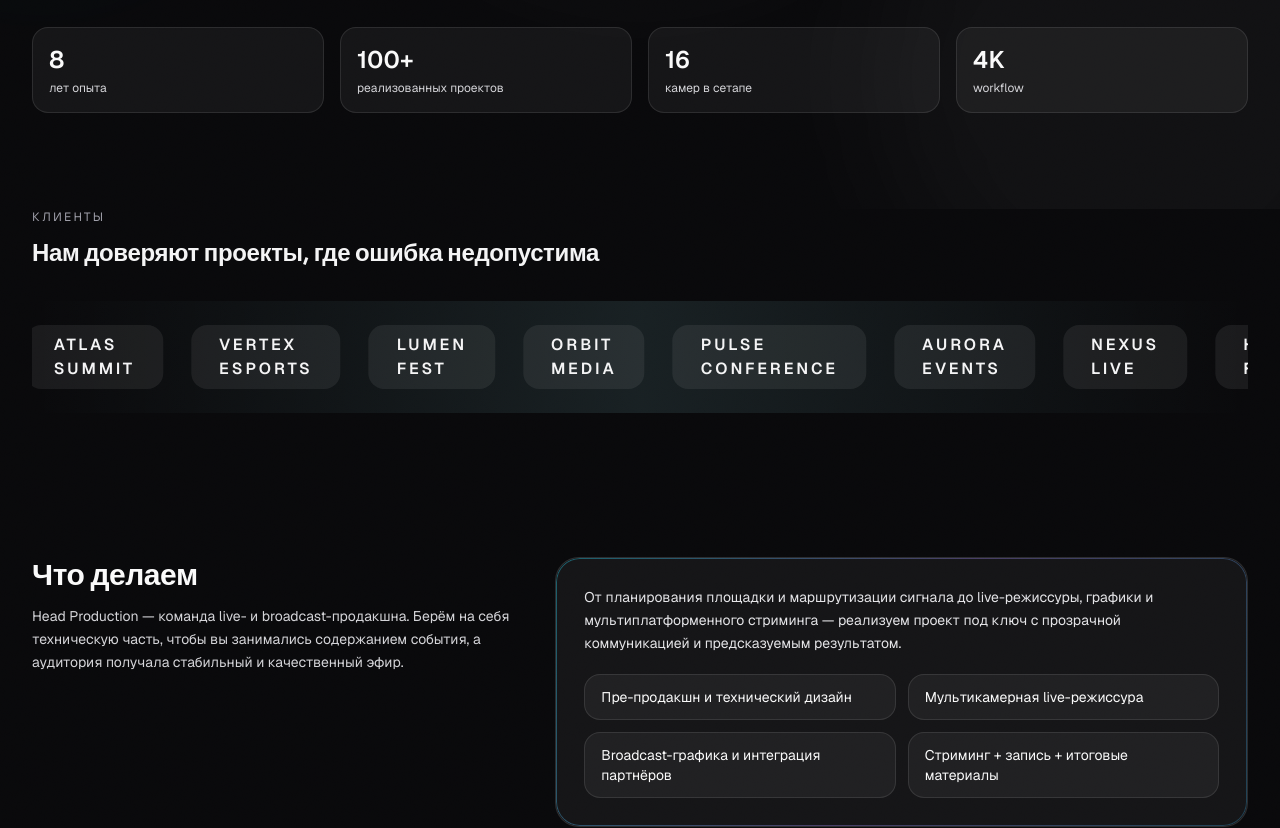
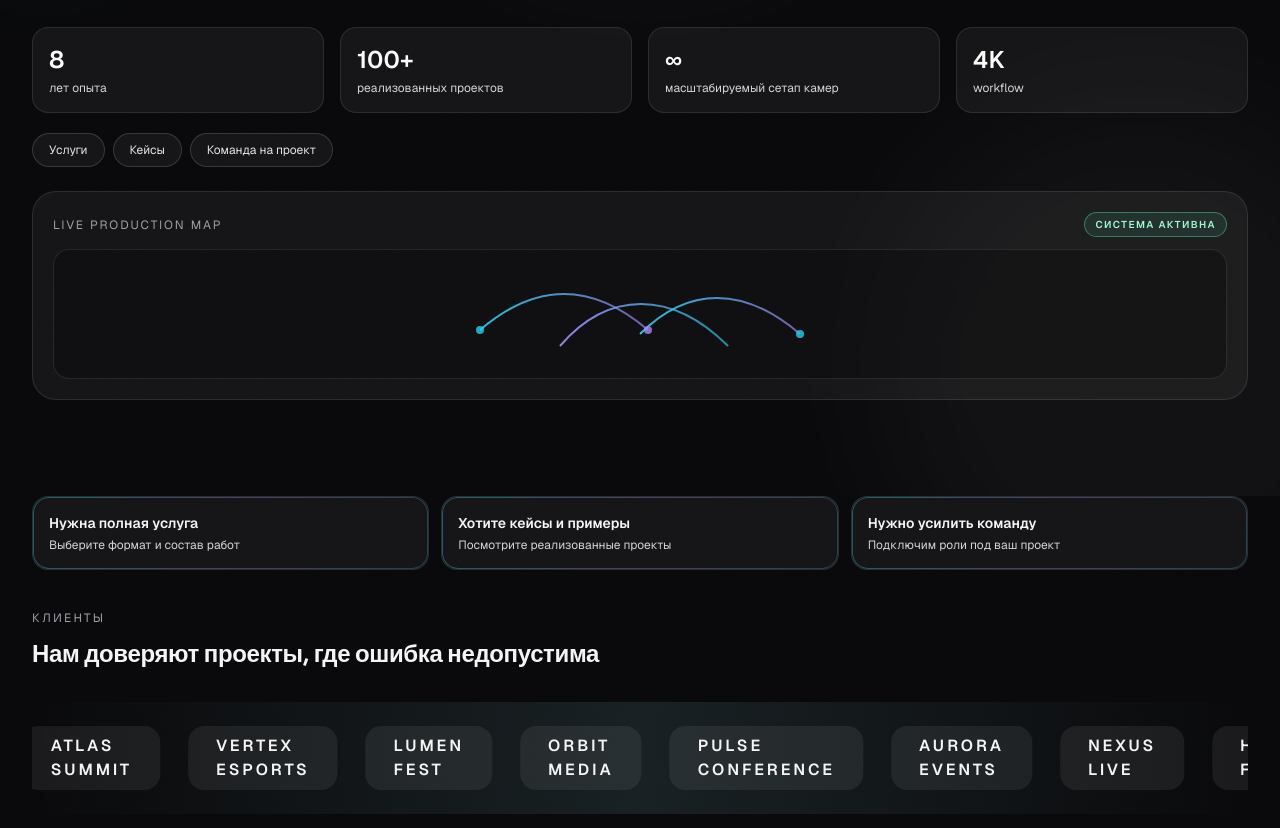
Before and after one commit to baryshnikovaxx/hpprod, a Next.js app: page / in a window 1280 px wide. Shown: the part 540-1368 px from the top of the page. Built offline with nearby package versions, Linux system fonts and the light colour scheme; no server answers.

Commit message:
update RU copy, header, logo, founders CV link

```diff
--- a/app/page.tsx
+++ b/app/page.tsx
@@ -48,8 +48,8 @@ export default function Home() {
 
             <p className="mt-5 max-w-xl text-base leading-relaxed text-zinc-300 md:text-lg">
               {isRu
-                ? "Конференции, концерты, фестивали, киберспорт и крупные события. Полный цикл — от технического дизайна до финального сигнала. До 16 камер, 4K workflow, более 100 реализованных проектов."
-                : "Conferences, concerts & festivals, esports and large-scale events. Full-cycle delivery — from technical design to the final signal. Up to 16 cameras, 4K workflow, 100+ events delivered."}
+                ? "Конференции, концерты, фестивали, киберспорт и крупные события. Полный цикл — от технического дизайна до финального сигнала. Масштабируемая многокамерная архитектура, 4K workflow и более 100 реализованных проектов."
+                : "Conferences, concerts & festivals, esports and large-scale events. Full-cycle delivery from technical design to final output. Scalable multi-camera architecture, 4K workflow, and 100+ events delivered."}
             </p>
 
             <div className="mt-8 flex flex-col gap-3 sm:flex-row sm:items-center">
@@ -72,7 +72,7 @@ export default function Home() {
               {[
                 { k: "8", v: isRu ? "лет опыта" : "years experience" },
                 { k: "100+", v: isRu ? "реализованных проектов" : "events delivered" },
-                { k: "16", v: isRu ? "камер в сетапе" : "cameras max" },
+                { k: "∞", v: isRu ? "масштабируемый сетап камер" : "scalable camera setup" },
                 { k: "4K", v: "workflow" },
               ].map((item) => (
                 <div
@@ -84,8 +84,90 @@ export default function Home() {
                 </div>
               ))}
             </div>
+
+            <div className="mt-5 flex flex-wrap gap-2">
+              {[
+                { href: "/services", label: isRu ? "Услуги" : "Services" },
+                { href: "/work", label: isRu ? "Кейсы" : "Case studies" },
+                { href: "/crew-solutions", label: isRu ? "Команда на проект" : "Crew solutions" },
+              ].map((item) => (
+                <a
+                  key={item.href}
+                  href={item.href}
+                  className="rounded-full border border-white/15 bg-white/5 px-4 py-2 text-xs text-zinc-200 transition-colors hover:border-cyan-200/60 hover:text-white"
+                >
+                  {item.label}
+                </a>
+              ))}
+            </div>
+
+            <div className="mt-6 rounded-3xl border border-white/10 bg-white/5 p-5">
+              <div className="flex items-center justify-between gap-3">
+                <p className="text-xs uppercase tracking-[0.16em] text-zinc-400">
+                  {isRu ? "Live production map" : "Live production map"}
+                </p>
+                <span className="rounded-full border border-emerald-300/40 bg-emerald-300/10 px-2.5 py-1 text-[10px] font-semibold uppercase tracking-[0.14em] text-emerald-200">
+                  {isRu ? "система активна" : "system active"}
+                </span>
+              </div>
+              <div className="mt-3 rounded-2xl border border-white/10 bg-zinc-950/40 p-4">
+                <svg viewBox="0 0 420 120" className="h-24 w-full">
+                  <path d="M10 80 C 80 20, 150 20, 220 80" stroke="url(#lineA)" strokeWidth="2.5" fill="none" />
+                  <path d="M110 100 C 170 30, 250 30, 320 100" stroke="url(#lineB)" strokeWidth="2.5" fill="none" />
+                  <path d="M210 85 C 270 25, 340 25, 410 85" stroke="url(#lineC)" strokeWidth="2.5" fill="none" />
+                  <circle cx="10" cy="80" r="5" fill="#22d3ee" className="animate-pulse" />
+                  <circle cx="220" cy="80" r="5" fill="#a78bfa" className="animate-pulse" />
+                  <circle cx="410" cy="85" r="5" fill="#22d3ee" className="animate-pulse" />
+                  <defs>
+                    <linearGradient id="lineA" x1="0" y1="0" x2="1" y2="0">
+                      <stop offset="0%" stopColor="#22d3ee" stopOpacity="0.9" />
+                      <stop offset="100%" stopColor="#a78bfa" stopOpacity="0.65" />
+                    </linearGradient>
+                    <linearGradient id="lineB" x1="0" y1="0" x2="1" y2="0">
+                      <stop offset="0%" stopColor="#a78bfa" stopOpacity="0.9" />
+                      <stop offset="100%" stopColor="#22d3ee" stopOpacity="0.65" />
+                    </linearGradient>
+                    <linearGradient id="lineC" x1="0" y1="0" x2="1" y2="0">
+                      <stop offset="0%" stopColor="#22d3ee" stopOpacity="0.9" />
+                      <stop offset="100%" stopColor="#a78bfa" stopOpacity="0.65" />
+                    </linearGradient>
+                  </defs>
+                </svg>
+              </div>
+            </div>
           </div>
 
+        </div>
+      </section>
+
+      <section className="mx-auto w-full max-w-[1400px] px-4 pb-10 sm:px-6 lg:px-8">
+        <div className="grid gap-3 md:grid-cols-3">
+          {[
+            {
+              href: "/services",
+              t: isRu ? "Нужна полная услуга" : "Need full-cycle services",
+              d: isRu ? "Выберите формат и состав работ" : "Select scope and delivery format",
+            },
+            {
+              href: "/work",
+              t: isRu ? "Хотите кейсы и примеры" : "Want real case studies",
+              d: isRu ? "Посмотрите реализованные проекты" : "Review recently delivered projects",
+            },
+            {
+              href: "/crew-solutions",
+              t: isRu ? "Нужно усилить команду" : "Need extra crew support",
+              d: isRu ? "Подключим роли под ваш проект" : "Add specialist roles to your production",
+            },
+          ].map((item) => (
+            <a
+              key={item.href}
+              href={item.href}
+              className="accent-border rounded-2xl border border-white/10 bg-white/5 p-4 transition-colors hover:border-cyan-200/60"
+            >
+              <div className="text-sm font-semibold text-zinc-100">{item.t}</div>
+              <div className="mt-1 text-xs text-zinc-300">{item.d}</div>
+            </a>
+          ))}
         </div>
       </section>
 
@@ -369,7 +451,7 @@ export default function Home() {
                 <div className="flex items-center justify-between gap-3">
                   <p className="text-xs text-zinc-400">{p.meta}</p>
                   <div className="rounded-full border border-white/10 bg-zinc-950/30 px-3 py-1 text-[10px] uppercase tracking-[0.2em] text-zinc-300">
-                    4K / up to 16 cams
+                    4K / scalable multicam
                   </div>
                 </div>
 
--- a/app/services/page.tsx
+++ b/app/services/page.tsx
@@ -24,7 +24,7 @@ export default function ServicesPage() {
         quickNav: "Быстрый переход",
         asideTitle: "Почему с нами спокойно",
         asidePoints: [
-          "До 16 камер в одном сетапе",
+          "Масштабируемый многокамерный сетап",
           "4K workflow и резервирование сигнала",
           "Собственный парк техники и команда",
           "Подключаемся на любом этапе проекта",
@@ -40,7 +40,7 @@ export default function ServicesPage() {
             includedTitle: "Что входит",
             included: [
               "режиссура и техническое продюсирование",
-              "многокамерная съёмка до 16 камер",
+              "многокамерная съёмка под масштаб проекта",
               "4K workflow",
               "свет и звук",
               "графика и титры",
@@ -98,7 +98,7 @@ export default function ServicesPage() {
             lead: "Собственный парк техники позволяет не зависеть от сторонних подрядчиков.",
             includedTitle: "Что входит",
             included: [
-              "до 16 камер",
+              "масштабируемое количество камер",
               "4K оборудование",
               "режиссёрские станции",
               "стриминг-серверы",
@@ -143,7 +143,7 @@ export default function ServicesPage() {
         quickNav: "Quick navigation",
         asideTitle: "Why teams trust us",
         asidePoints: [
-          "Up to 16 cameras in one setup",
+          "Scalable multi-camera setup",
           "4K workflow with signal redundancy",
           "In-house equipment and core crew",
           "Flexible involvement at any project stage",
@@ -159,7 +159,7 @@ export default function ServicesPage() {
             includedTitle: "Included",
             included: [
               "directing and technical producing",
-              "multi-camera production up to 16 cameras",
+              "multi-camera production scaled to project size",
               "4K workflow",
               "lighting and sound",
               "graphics and titles",
@@ -217,7 +217,7 @@ export default function ServicesPage() {
             lead: "Our own equipment park allows independent delivery without third-party dependencies.",
             includedTitle: "Included",
             included: [
-              "up to 16 cameras",
+              "scalable camera quantity",
               "4K equipment",
               "director workstations",
               "streaming servers",
```
